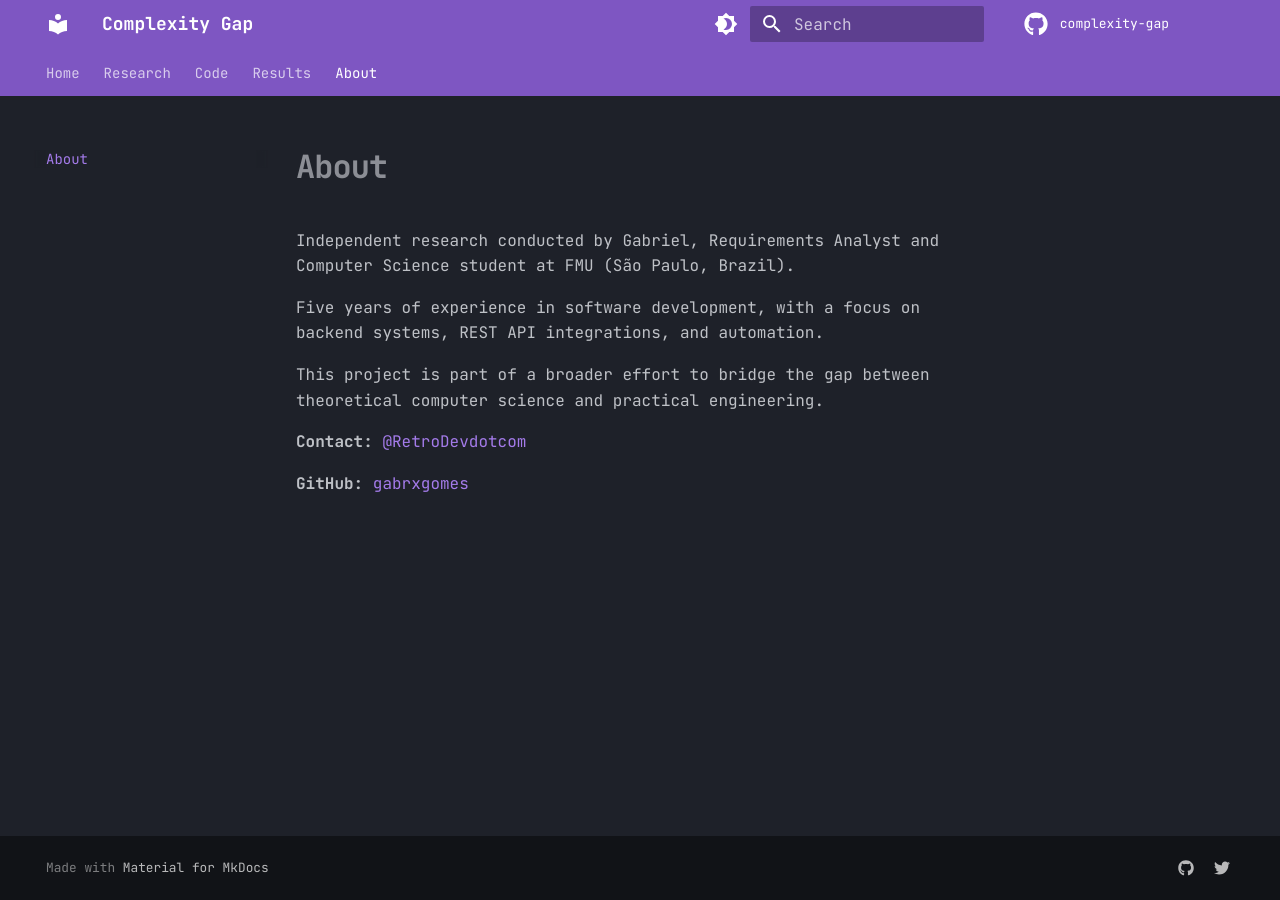
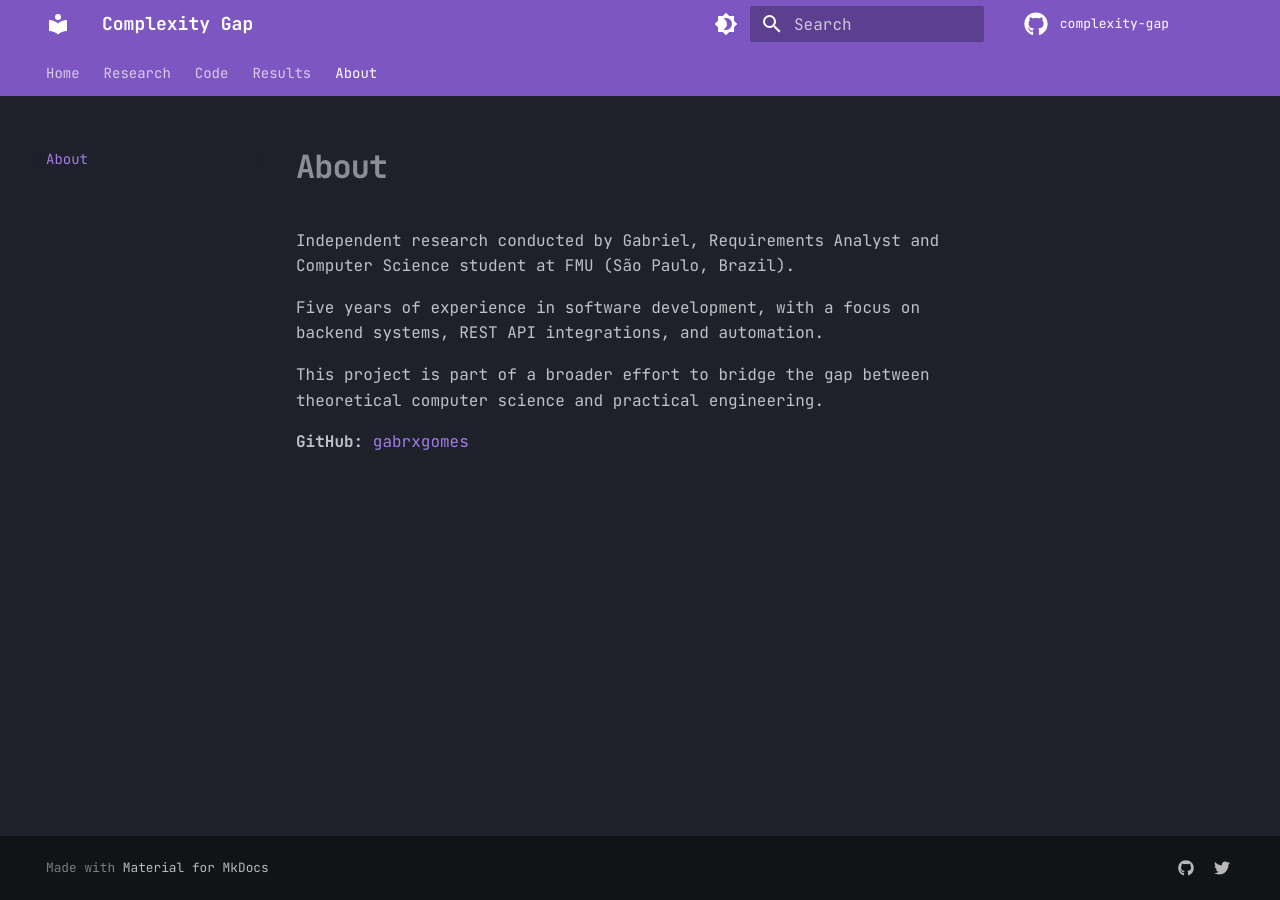
Before and after one commit to gabrxgomes/complexity-gap, an MkDocs documentation site: the page built from docs/about.md, in a window 1280 px wide. Built offline with MkDocs 1.6.1 and Material for MkDocs 9.7.7, drawn with Linux system fonts in a browser that asks for light colours; comment, search, counter and statistics services are not loaded.

Commit message:
Remove Twitter contact from about.md
Removed Twitter contact information from about.md

```diff
--- a/docs/about.md
+++ b/docs/about.md
@@ -6,6 +6,4 @@ Five years of experience in software development, with a focus on backend system
 
 This project is part of a broader effort to bridge the gap between theoretical computer science and practical engineering.
 
-**Contact:** [@RetroDevdotcom](https://twitter.com/RetroDevdotcom)
-
 **GitHub:** [gabrxgomes](https://github.com/gabrxgomes)
```
